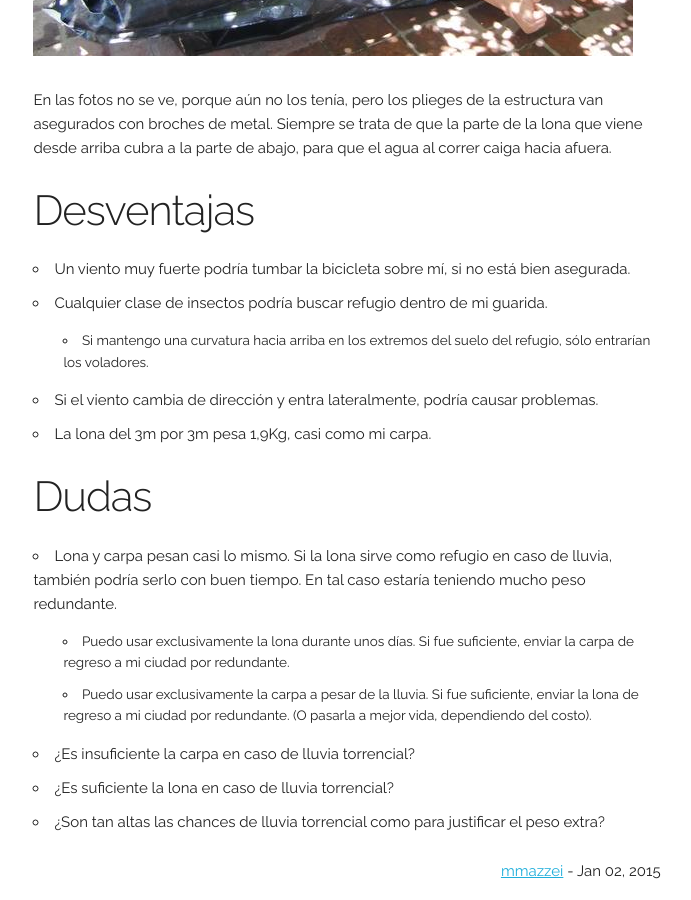
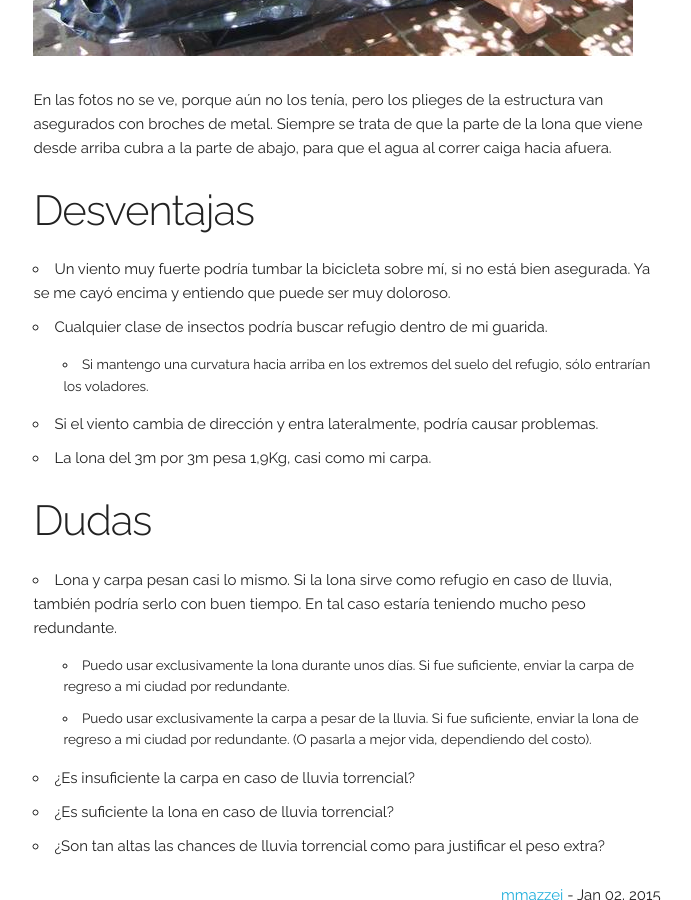
Before and after one commit to mmazzei/mmazzei.github.io, a Jekyll site: the page built from _posts/2015-01-02-refugio-lona.md, in a window 1280 px wide and 900 px high, scrolled down 3954 px. Shown: the whole window, without its empty margins (293-984 px from the left). Built offline with Jekyll 4.4.1, drawn with Linux system fonts in a browser that asks for light colours.

Commit message:
Updated post with a small comment.

```diff
--- a/_posts/2015-01-02-refugio-lona.md
+++ b/_posts/2015-01-02-refugio-lona.md
@@ -52,7 +52,7 @@ Y, para dormir, cierro completamente curvando el suelo hacia arriba del lado de
 En las fotos no se ve, porque aún no los tenía, pero los plieges de la estructura van asegurados con broches de metal. Siempre se trata de que la parte de la lona que viene desde arriba cubra a la parte de abajo, para que el agua al correr caiga hacia afuera.
 
 ## Desventajas
- * Un viento muy fuerte podría tumbar la bicicleta sobre mí, si no está bien asegurada.
+ * Un viento muy fuerte podría tumbar la bicicleta sobre mí, si no está bien asegurada. Ya se me cayó encima y entiendo que puede ser muy doloroso.
  * Cualquier clase de insectos podría buscar refugio dentro de mi guarida.
    * Si mantengo una curvatura hacia arriba en los extremos del suelo del refugio, sólo entrarían los voladores.
  * Si el viento cambia de dirección y entra lateralmente, podría causar problemas.
```
